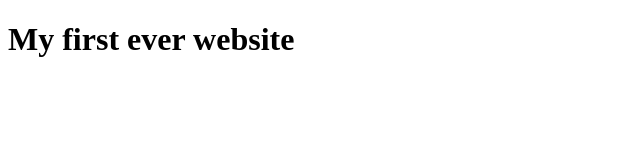
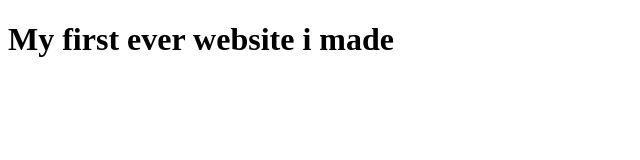
Before and after one commit to big-secrett/my-first-website, a plain HTML site: page new.html in a window 1280 px wide. Shown: the whole page, without its empty margins (0-640 px from the left). Drawn offline with Linux system fonts and the light colour scheme.

Commit message:
first commit

```diff
--- a/new.html
+++ b/new.html
@@ -7,6 +7,6 @@
     <title>Document</title>
 </head>
 <body>
-    <h1>My first ever website</h1>
+    <h1>My first ever website i made</h1>
 </body>
 </html>
```
